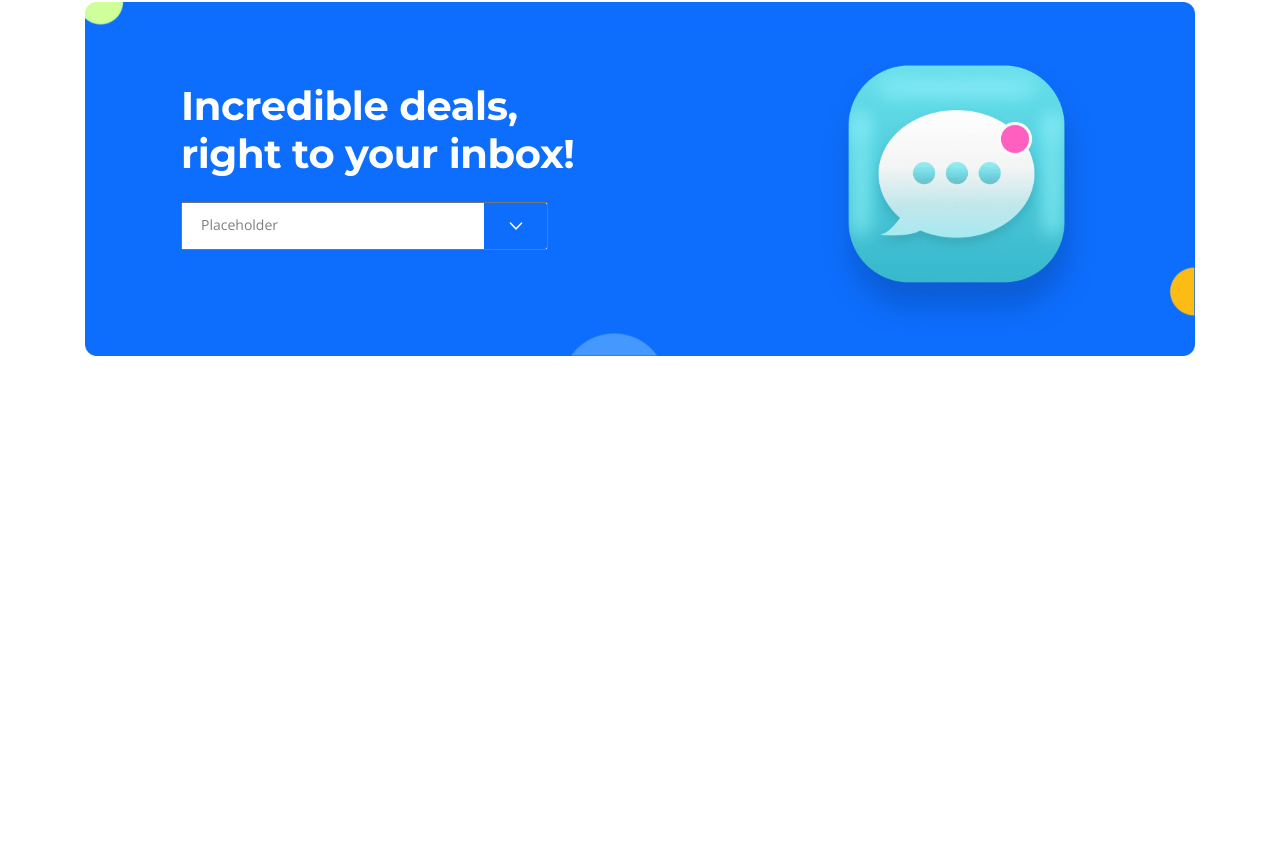
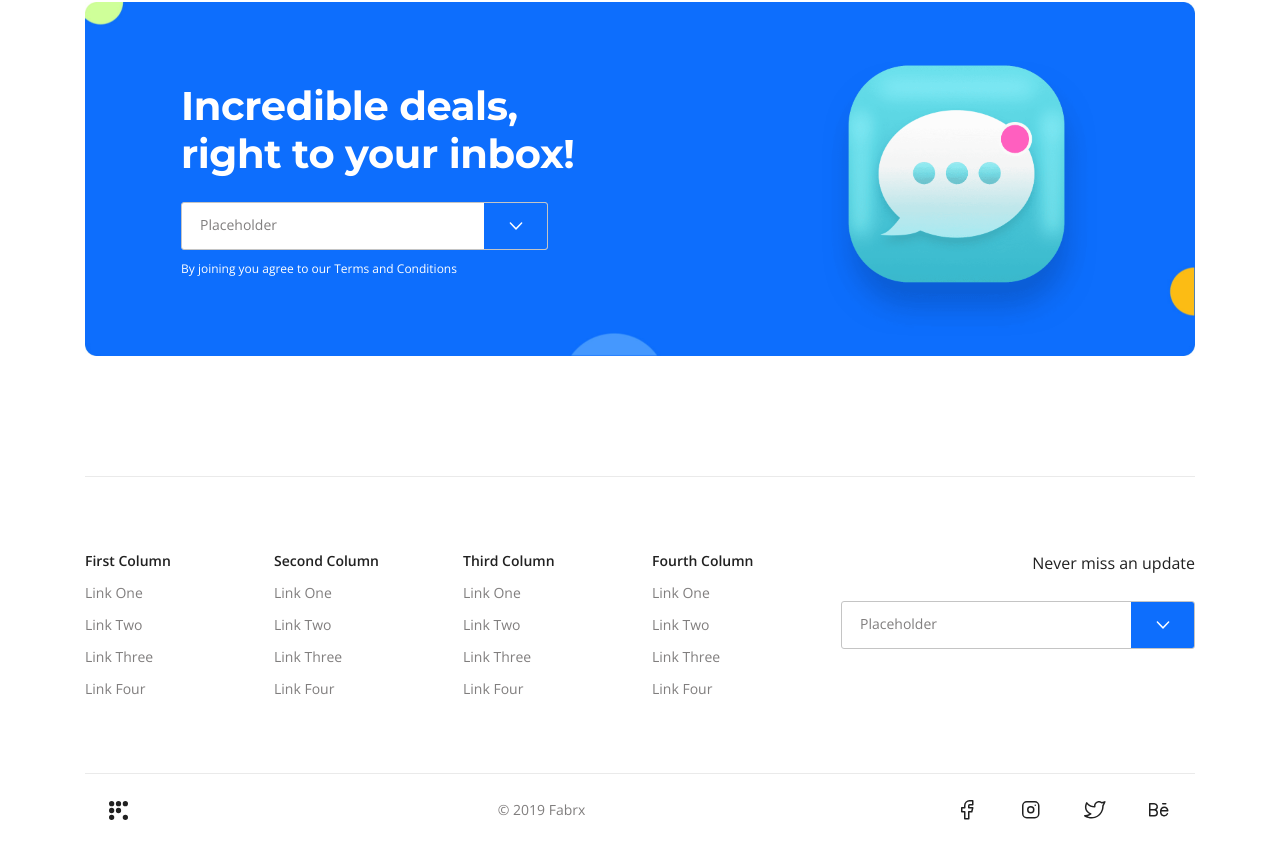
Before and after one commit to malikemiroglu/CssWork2, a plain HTML site: page index.html in a window 1280 px wide. Shown: the part 4306-5152 px from the top of the page. Before the commit the page ends 4782 px from the top, so only its background shows below. Drawn offline with nearby package versions, Linux system fonts and the light colour scheme.

Commit message:
footer eklendi çalışma tamamlandı.

```diff
--- a/assets/css/zeplin2.css
+++ b/assets/css/zeplin2.css
@@ -598,12 +598,21 @@ input::placeholder {
     line-height: 1.71;
     color: #807e7e;
     padding: 12px 0 0 16px;
-
 }
 
 .inbox-content input {
     width: 367px;
     height: 48px;
+    border: solid 1px #c4c4c4;
+    border-radius: 3px;
+    margin-bottom: 8px;
+}
+
+.inbox-content p {
+    font-family: 'Open Sans', sans-serif;
+    font-size: 12px;
+    line-height: 1.75;
+    color: #fff;
 }
 
 .inbox-content img {
@@ -625,3 +634,90 @@ input::placeholder {
     right: 98px;
 }
 /* INBOX FINISH */
+
+
+/* FOOTER START */
+.footer-top {
+    padding: 72px 0;
+    display: flex;
+    gap: 24px;
+    border-top: 1.2px solid #eaeaea;
+    border-bottom: 1.2px solid #eaeaea;
+}
+
+.footer-inbox {
+    width: 354px;
+    position: relative;
+}
+
+.footer-item {
+    width: 165px;
+    display: flex;
+    flex-direction: column;
+    gap: 8px;
+}
+
+.footer-item h5{
+    font-family: 'Open Sans', sans-serif;
+    font-size: 14px;
+    line-height: 1.71;
+    color: #212121;
+    font-weight: bold;
+}
+
+.footer-item p {
+    font-family: 'Open Sans', sans-serif;
+    font-size: 14px;
+    line-height: 1.71;
+    color: #807e7e;
+}
+
+.footer-inbox p {
+    font-family: 'Open Sans', sans-serif;
+    font-size: 16px;
+    line-height: 1.75;
+    text-align: right;
+    color: #212121;
+    margin-bottom: 24px;
+}
+
+.footer-inbox input {
+    width: 354px;
+    height: 48px;
+    border: solid 1px #c4c4c4;
+    border-radius: 3px;
+}
+
+.footer-inbox img {
+    background-color: #0d6efd;
+    width: 63px;
+    height: 45.9px;
+    padding: 12.5px 21px 12.5px 22px;
+    border-radius: 0 2px 2px 0;
+    position: absolute;
+    right: 1px;
+    top: 53px;
+}
+
+
+
+.footer-down {
+    margin: 24px;
+    display: flex;
+    justify-content: space-between;
+    align-items: center;
+}
+
+.footer-down p {
+    font-family: 'Open Sans', sans-serif;
+    font-size: 14px;
+    line-height: 1.71;
+    text-align: center;
+    color: #807e7e;
+}
+
+.footer-down .social {
+    display: flex;
+    gap: 40px;
+}
+/* FOOTER FINISH */
--- a/index.html
+++ b/index.html
@@ -307,7 +307,10 @@
         <div class="inbox">
             <div class="inbox-content">
                 <h2>Incredible deals, right to your inbox!</h2>
+
                 <input type="email" name="email" id="email" placeholder="Placeholder"><img src="assets/img/container/inbox/Icon.svg" alt="inboxicon">
+
+                <p>By joining you agree to our Terms and Conditions</p>
             </div>
 
             <div class="inbox-img">
@@ -316,6 +319,61 @@
         </div>
         <!-- inbox finish -->
 
+        <!-- footer start -->
+        <div class="footer-top">
+
+            <div class="footer-item">
+                <h5>First Column</h5>
+                <p>Link One</p>
+                <p>Link Two</p>
+                <p>Link Three</p>
+                <p>Link Four</p>
+            </div>
+
+            <div class="footer-item">
+                <h5>Second Column</h5>
+                <p>Link One</p>
+                <p>Link Two</p>
+                <p>Link Three</p>
+                <p>Link Four</p>
+            </div>
+
+            <div class="footer-item">
+                <h5>Third Column</h5>
+                <p>Link One</p>
+                <p>Link Two</p>
+                <p>Link Three</p>
+                <p>Link Four</p>
+            </div>
+
+            <div class="footer-item">
+                <h5>Fourth Column</h5>
+                <p>Link One</p>
+                <p>Link Two</p>
+                <p>Link Three</p>
+                <p>Link Four</p>
+            </div>
+
+            <div class="footer-inbox">
+                <p>Never miss an update</p>
+
+                <input type="email" name="email" id="email" placeholder="Placeholder"><img src="assets/img/container/inbox/Icon.svg" alt="inboxicon">
+            </div>
+
+        </div>
+
+        <div class="footer-down">
+            <img src="assets/img/container/footer/footerLogo.svg" alt="footerLogo">
+            <p>© 2019 Fabrx</p>
+            <div class="social">
+                <img src="assets/img/container/footer/facebook.svg" alt="facebook">
+                <img src="assets/img/container/footer/instagram.svg" alt="instagram">
+                <img src="assets/img/container/footer/twitter.svg" alt="twitter">
+                <img src="assets/img/container/footer/be.svg" alt="be">
+            </div>
+        </div>
+        <!-- footer finish -->
+
     </div>
     <!-- CONTAINER FINISH -->
 
```
Also changed, not shown: assets/img/container/footer/be.svg (added), assets/img/container/footer/facebook.svg (added), assets/img/container/footer/footerLogo.svg (added), assets/img/container/footer/instagram.svg (added), assets/img/container/footer/twitter.svg (added).
